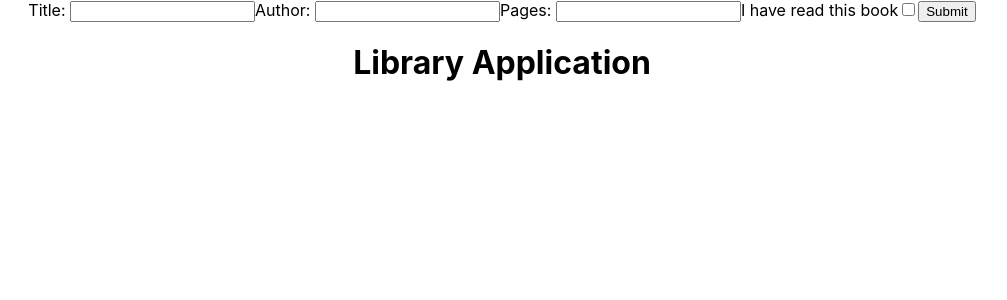
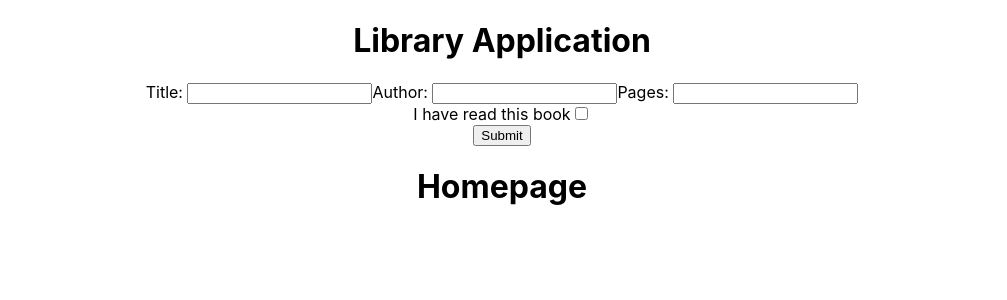
Before and after one commit to Jaypen-git/library-app, a React (Create React App) app: page / in a window 1280 px wide. Shown: the top 300 px of the page, without its empty margins (138-1145 px from the left). Built offline with nearby package versions, Linux system fonts and the light colour scheme.

Commit message:
creates home and header components

```diff
--- a/src/App.js
+++ b/src/App.js
@@ -1,13 +1,15 @@
 import './App.css';
 import Form from './Form';
+import Home from './Home';
+import Header from './Header';
 
 function App() {
-  const title = 'Library Application'
   return (
     <div className="App">
-      <Form />
+      <Header />
       <div className='content'>
-        <h1>{title}</h1>
+        <Form />
+        <Home />
       </div>
     </div>
   );
--- a/src/Form.js
+++ b/src/Form.js
@@ -7,8 +7,10 @@ const Form = () => {
             <input type="text" name="author" id="author" />
             <label htmlFor="pages">Pages: </label>
             <input type="text" name="pages" id="pages" />
-            <label htmlFor="status">I have read this book</label>
-            <input type="checkbox" name="status" id="status" />
+            <div className="stat-container">
+                <label htmlFor="status">I have read this book</label>
+                <input type="checkbox" name="status" id="status" />
+            </div>
             <input type="submit" value="Submit" id="submit" />
         </div>
     );
--- /dev/null
+++ b/src/Header.js
@@ -0,0 +1,7 @@
+const Header = () => {
+    return (
+        <h1>Library Application</h1>
+     );
+}
+
+export default Header;
--- /dev/null
+++ b/src/Home.js
@@ -0,0 +1,7 @@
+const Home = () => {
+    return (
+        <h1>Homepage</h1>
+     );
+}
+
+export default Home;
```
